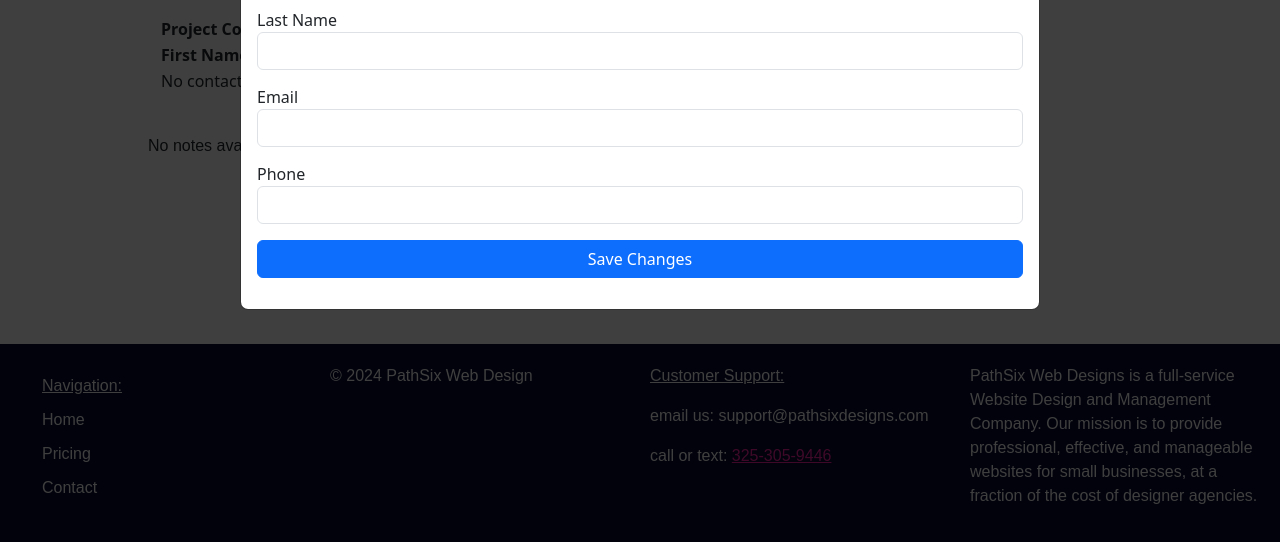
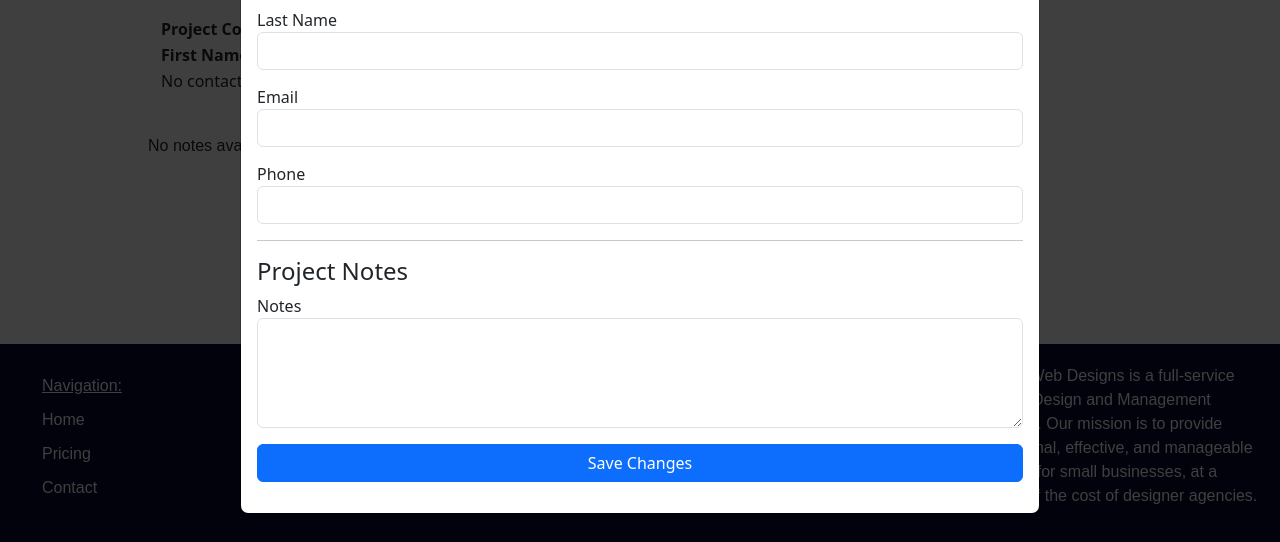
Before and after one commit to boonewh/pathsixdesigns, a Flask app: template pathsix/templates/crm/project/project_report.html in a window 1280 px wide, after a click on "Edit Project". Shown: the part 718-1260 px from the top of the page. Run offline with Flask 3, Linux system fonts and the light colour scheme; the template is opened without the code that fills it: values that come from a table or form of the project are taken from there, others are empty; parts of the project's set-up code (start-up, migrations or seed data) failed here and were passed over; some libraries are stand-ins or nearby versions; some web fonts are replaced.

Commit message:
Added notes functionality to create and edit projects modals

```diff
--- a/pathsix/pathsix_crm/project/forms.py
+++ b/pathsix/pathsix_crm/project/forms.py
@@ -16,5 +16,8 @@ class ProjectForm(FlaskForm):
     contact_email = StringField('Email', validators=[Optional(), Email()])
     contact_phone = StringField('Phone', validators=[Optional()])
 
+    # Notes Field
+    note = TextAreaField('Notes', validators=[Optional()])
+
 # Submit button
     submit = SubmitField('Submit')  # Add this field
--- a/pathsix/templates/crm/project/create_project_fields.html
+++ b/pathsix/templates/crm/project/create_project_fields.html
@@ -50,3 +50,9 @@
     <label for="contact_phone">Phone</label>
     {{ form.contact_phone(class="form-control", type="tel") }}
 </div>
+<hr>
+<h4>Project Notes</h4>
+<div class="form-group">
+    <label for="note">Notes</label>
+    {{ form.note(class="form-control", rows="4") }}
+</div>
--- a/pathsix/templates/crm/project/project_report.html
+++ b/pathsix/templates/crm/project/project_report.html
@@ -172,6 +172,47 @@
         </div>
     </div>
 </div>
+
+<!-- Add Contact Modal -->
+<div class="modal fade" id="addContactModal" tabindex="-1" aria-labelledby="addContactModalLabel" aria-hidden="true">
+    <div class="modal-dialog">
+        <div class="modal-content">
+            <div class="modal-header">
+                <h5 class="modal-title" id="addContactModalLabel">Add Additional Contact</h5>
+                <button type="button" class="btn-close" data-bs-dismiss="modal" aria-label="Close"></button>
+            </div>
+            <div class="modal-body">
+                <form id="addContactForm" method="POST" action="{{ url_for('project.add_contact', project_id=project.id) }}">
+                    {{ form.csrf_token }}
+
+                    <div class="form-group">
+                        <label for="contact_first_name">First Name</label>
+                        <input type="text" class="form-control" id="contact_first_name" name="contact_first_name" required>
+                    </div>
+
+                    <div class="form-group">
+                        <label for="contact_last_name">Last Name</label>
+                        <input type="text" class="form-control" id="contact_last_name" name="contact_last_name" required>
+                    </div>
+
+                    <div class="form-group">
+                        <label for="contact_email">Email</label>
+                        <input type="email" class="form-control" id="contact_email" name="contact_email" required>
+                    </div>
+
+                    <div class="form-group">
+                        <label for="contact_phone">Phone</label>
+                        <input type="text" class="form-control" id="contact_phone" name="contact_phone" required>
+                    </div>
+
+                    <div class="form-group mt-3">
+                        <button type="submit" class="btn btn-primary">Add Contact</button>
+                    </div>
+                </form>
+            </div>
+        </div>
+    </div>
+</div>
 {% endblock %}
 
 {% block scripts %}
```
Also changed, not shown: pathsix/pathsix_crm/project/routes.py (+37 -18 lines).
